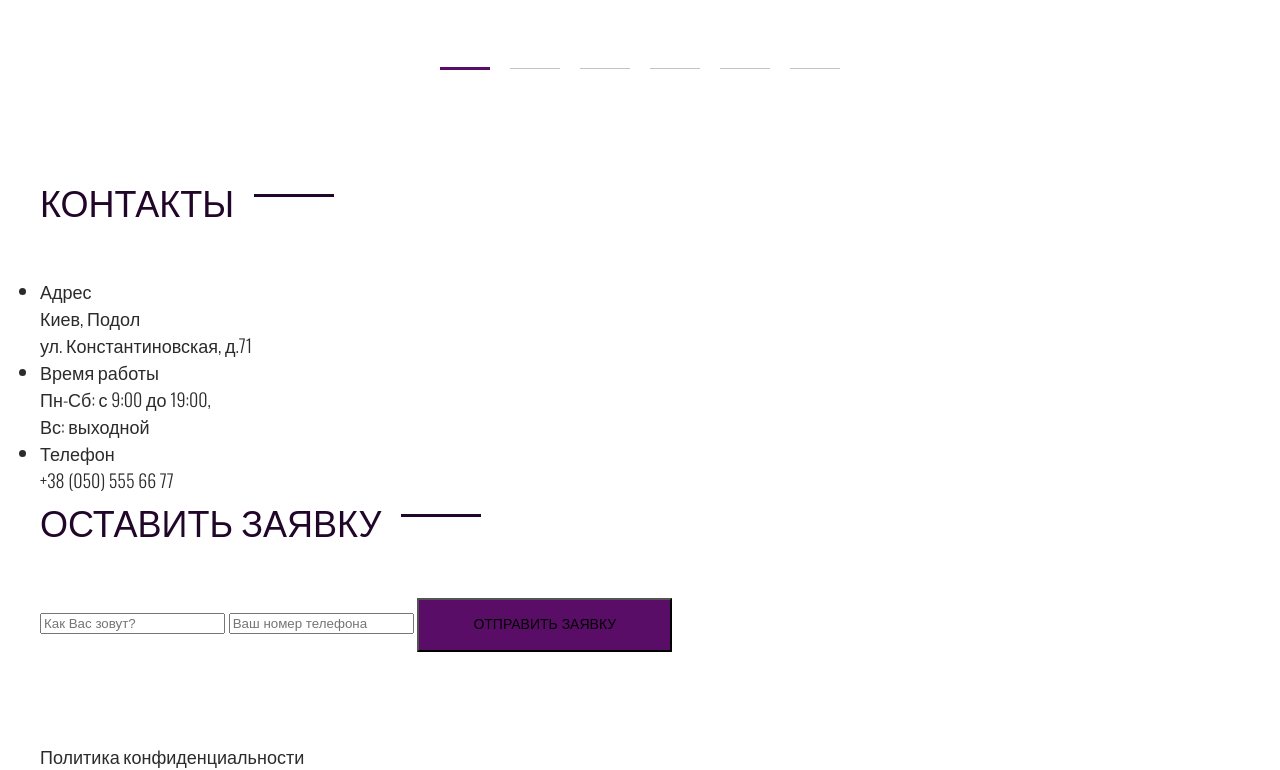
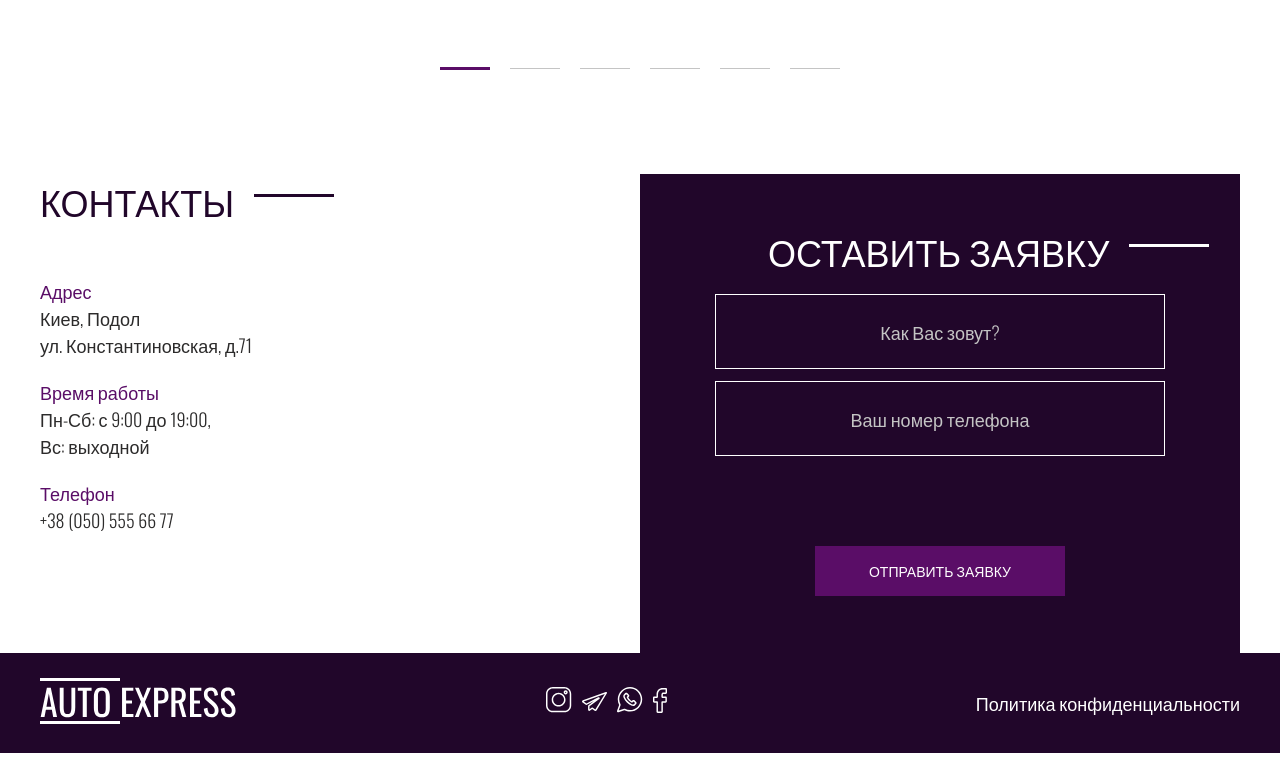
Before and after one commit to berryalien/auto, a plain HTML site: page index.html in a window 1280 px wide. Shown: the part 3275-4045 px from the top of the page. Drawn offline with nearby package versions, Linux system fonts and the light colour scheme.

Commit message:
added styles for the section contacts + footer

```diff
--- a/css/style.css
+++ b/css/style.css
@@ -336,3 +336,79 @@ a {
   background-color: #5A0D67;
   height: 3px;
 }
+
+.contacts__inner {
+  display: flex;
+  justify-content: space-between;
+}
+
+.contacts__list {
+  list-style: none;
+}
+
+.contacts__item {
+  margin-bottom: 20px;
+}
+
+.contacts__item-title {
+  color: #5A0D67;
+}
+
+.contacts__form {
+  background-color: #21062A;
+  padding: 50px 75px 57px;
+  text-align: center;
+}
+
+.contacts__title {
+  color: #fff;
+  margin-bottom: 16px;
+  margin-left: 53px;
+  text-align: left;
+}
+
+.contacts__title::after {
+  background-color: #fff;
+}
+
+.contacts__input {
+  background-color: transparent;
+  width: 450px;
+  height: 75px;
+  color: #fff;
+  border: 1px solid #fff;
+  margin-bottom: 12px;
+  display: block;
+  font-size: 24px;
+  padding: 0 15px;
+  text-align: center;
+}
+
+.contacts__input::placeholder {
+  text-align: center;
+  font-family: 'Oswald', sans-serif;
+  font-size: 18px;
+  line-height: 27px;
+  font-weight: 300;
+  color: #c4c4c4;
+}
+
+.contacts__btn {
+  border: none;
+  color: #fff;
+  margin-top: 78px;
+  cursor: pointer;
+  font-family: 'Oswald', sans-serif;
+}
+
+.footer {
+  background-color: #21062A;
+}
+
+.footer__inner {
+  display: flex;
+  justify-content: space-between;
+  align-items: center;
+  color: #fff;
+  height: 100px;
+}
```
